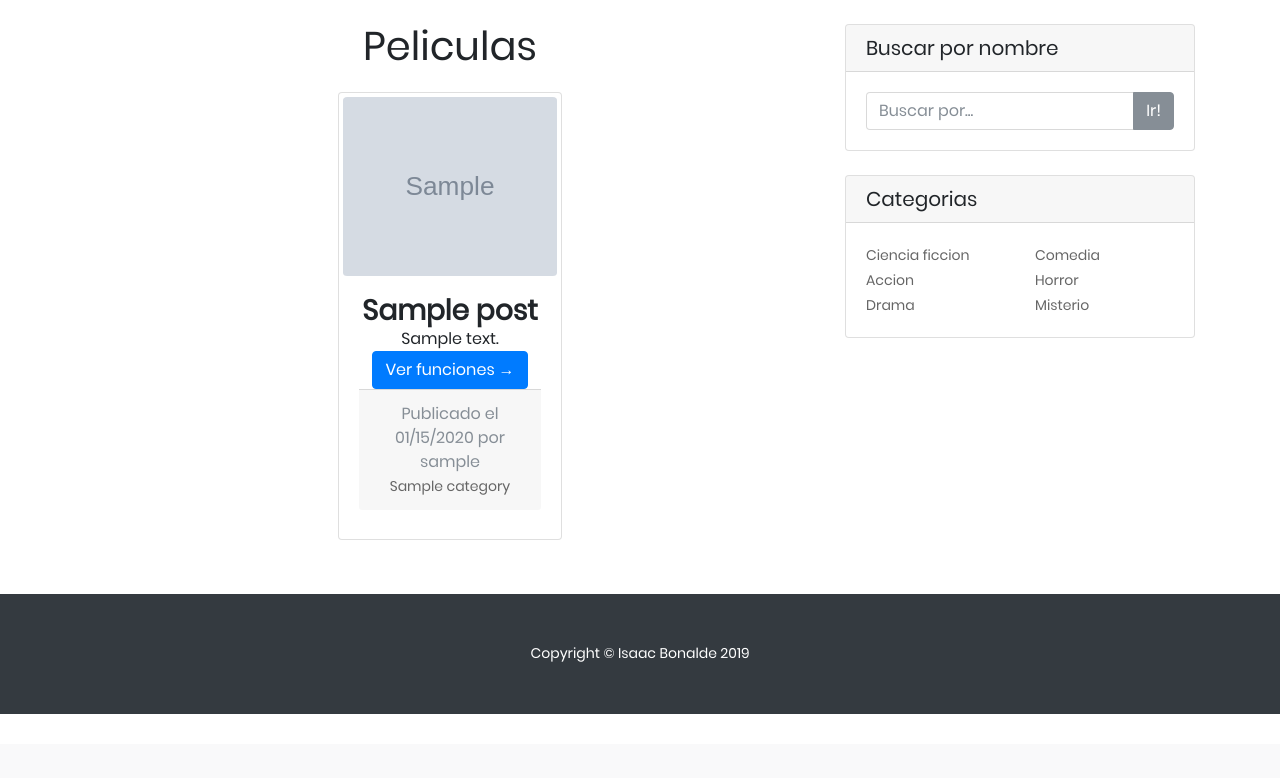
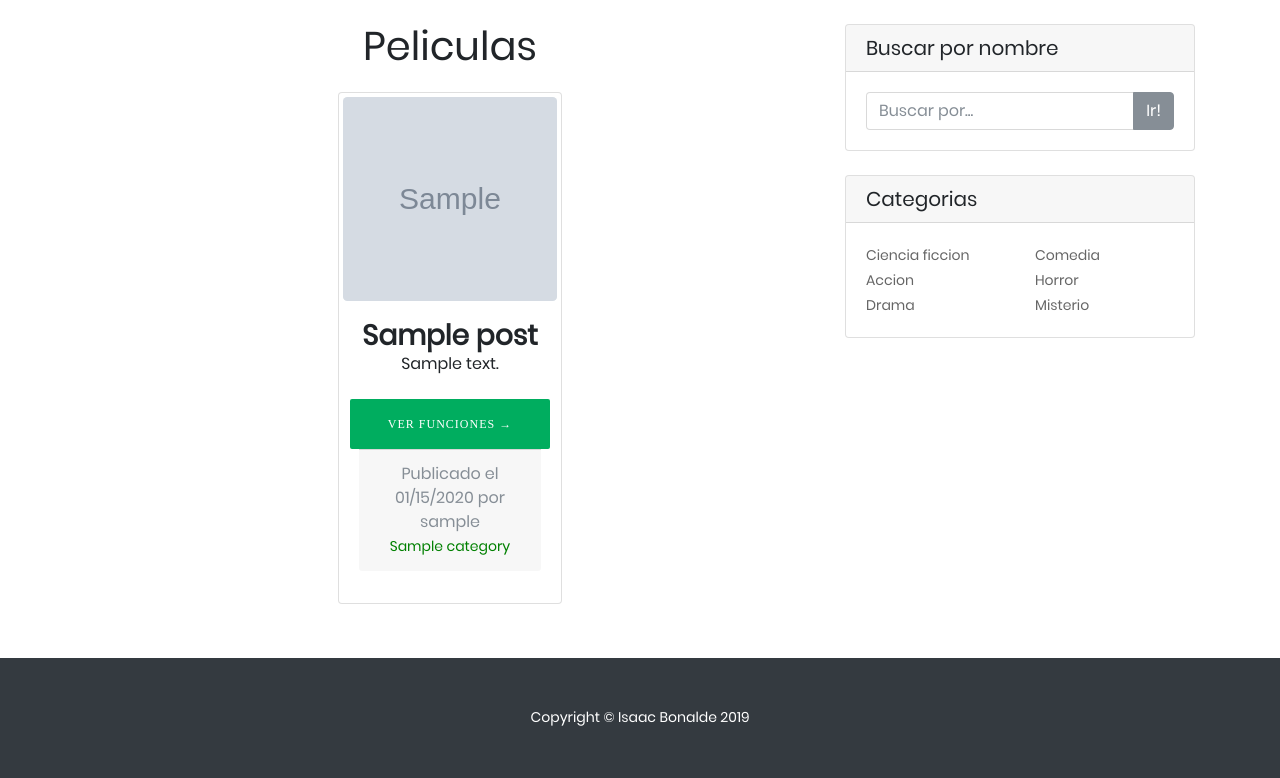
Before and after one commit to Isaacb22/cinex, a Django app: page /services/ in a window 1280 px wide. Shown: the part 56-834 px from the top of the page. Before the commit the page ends 770 px from the top, so only its background shows below. Run offline with Django 3.2, Linux system fonts and the light colour scheme; tables that the repository leaves empty hold one stand-in row (values such as "Sample post"); grey boxes marked "Sample" are stand-in pictures; some libraries are stand-ins or nearby versions; some web fonts are replaced.

Commit message:
se cambiaron los botones

```diff
--- a/services/templates/services/services.html
+++ b/services/templates/services/services.html
@@ -16,18 +16,19 @@
       <div class="row project justify-content-around mb-4">
       {% for post in posts %}
       <!-- Peliculas -->
-        <div class="card text-center" style="width: 14rem;height: 28rem; margin-bottom: 4%" >
+        <div class="card text-center" style="width: 14rem;height: 32rem; margin-bottom: 4%" >
           <img class="card-img-top" src="{{post.image.url}}"
           style="width:96%; height:40%;margin-right:2%; margin-left:2%; margin-top:2%; border-radius:2%" alt="Card image cap">
           <div class="card-body">
             <h3><strong class="card-title">{{post.title}}</strong></h3>
             <div class="card-text">{{post.content}}</div>
-            <a href="" class="btn btn-primary">Ver funciones &rarr;</a>
-
+            <div class="container-contact100-form-btn">
+              <a href="" class="contact100-form-btn">Ver funciones &rarr;</a>
+            </div>
             <div class="card-footer text-muted">
               Publicado el {{post.published|date:"SHORT_DATE_FORMAT"}} por {{post.author}}<br>
               {% for category in post.categories.all %}
-              <a href="#">{{category.name}}</a>
+              <a href="#" style="color: green">{{category.name}}</a>
               {% endfor %}
             </div>
           </div>
```
Also changed, not shown: notices/templates/notices/notices.html (+3 -4 lines).
